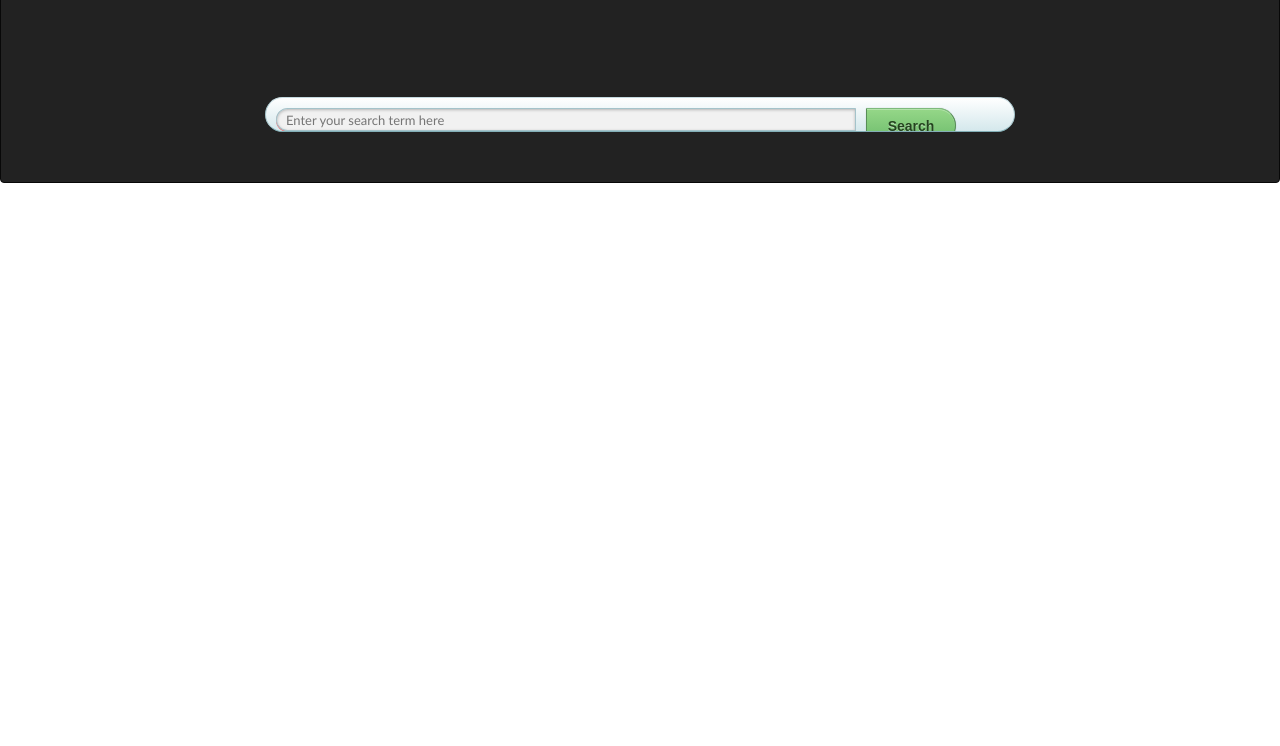
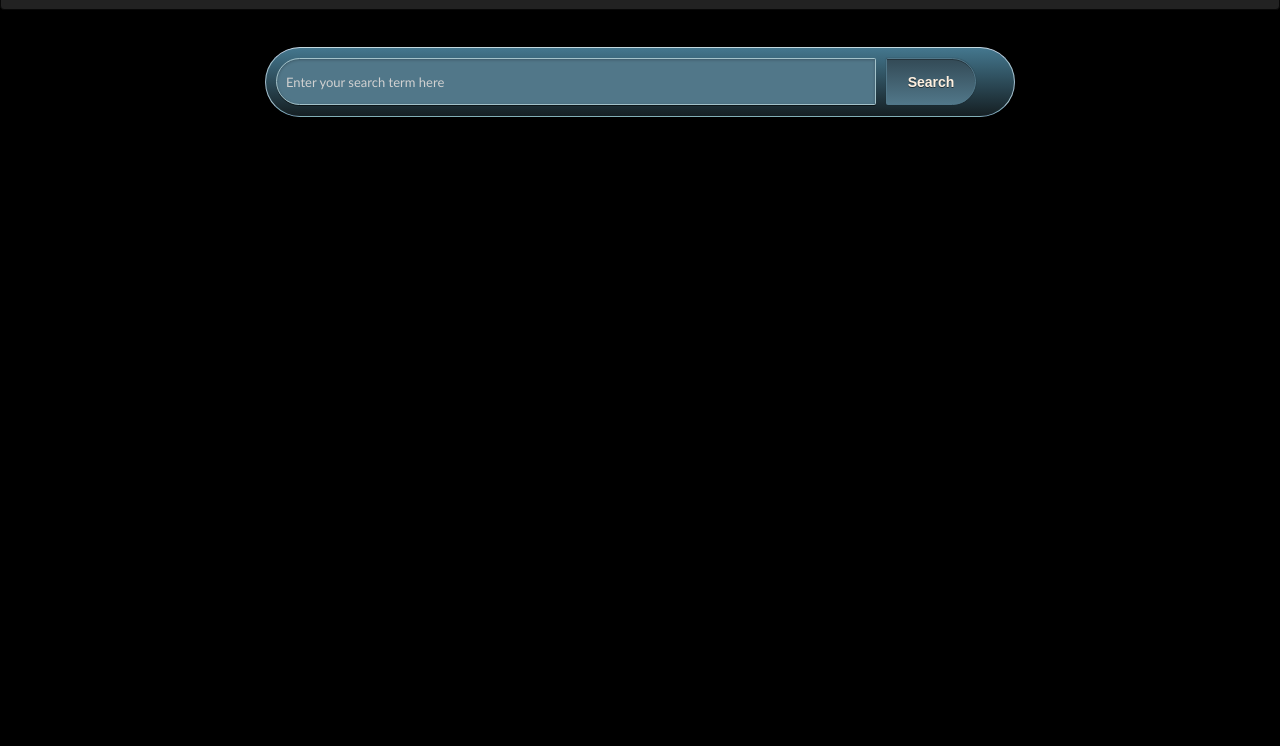
Before and after one commit to BakkenA/itunes-search, a plain HTML site: page Index.html in a window 1280 px wide. Shown: the part 54-800 px from the top of the page. Drawn offline with nearby package versions, Linux system fonts and the light colour scheme.

Commit message:
Various CSS tweaks to the submit button and search field

```diff
--- a/Index.html
+++ b/Index.html
@@ -6,26 +6,28 @@
     <scipt src="app.js"></script>
     <script src="https://ajax.googleapis.com/ajax/libs/angularjs/1.5.7/angular.min.js"></script>
     <link rel="stylesheet" href="https://maxcdn.bootstrapcdn.com/bootstrap/3.3.7/css/bootstrap.min.css">
-	  <script src="https://ajax.googleapis.com/ajax/libs/jquery/1.12.4/jquery.min.js"></script>
+    <link rel="stylesheet" href="https://cdnjs.cloudflare.com/ajax/libs/materialize/0.97.8/css/materialize.min.css">
+    <link rel="stylesheet" href="style.css"
+    <script src="https://ajax.googleapis.com/ajax/libs/jquery/1.12.4/jquery.min.js"></script>
 	  <script src="https://maxcdn.bootstrapcdn.com/bootstrap/3.3.7/js/bootstrap.min.js"></script>
-    <link rel="stylesheet" href="style.css"
+    <script src="https://cdnjs.cloudflare.com/ajax/libs/materialize/0.97.8/js/materialize.min.js"></script>
   </head>
   <body>
     <nav class="navbar navbar-inverse">
       <div class="container-fluid">
         <div class="navbar-header">
           <a class="navbar-brand" href="#">iToo</a>
-        <div style="position: fixed; z-index: 4; right: 52px; height: 44px; background-color: rgb(95, 95, 95); text-align: right; padding-top: 9px; top: 0px;" id = google_translate_element">...</div> == $0
 
         </div>
         <ul class="nav navbar-nav">
         </ul>
       </div>
     <div>
-      <form id="searchbox" action="">
-        <input id="search" type="text" placeholder="Enter your search term here">
-        <input id="submit" type="submit" value="Search"
-      </form>
     </div>
+    <form id="searchbox" action="">
+      <input id="search" type="text" placeholder="Enter your search term here">
+      <input id="submit" type="submit" value="Search"
+      <
+    </form>
   </body>
 </html>
--- a/style.css
+++ b/style.css
@@ -2,16 +2,16 @@
   background-color: rgba(121, 85, 72, 0.65);
 }
 #searchbox{
-  background-color: #eaf8fc;
-  background-image: linear-gradient(#fff, #d4e8ec);
-  border-radius: 35px;
+  background-color: #2f0cf7;
+  background-image: linear-gradient(#44778e, #151f23);
+  border-radius: 50px;
   border-width: 1px;
   border-style: solid;
   border-color: #c4d9df #a4c3ca #83afb7;
   width: 750px;
-  height: 35px;
+  height: 70px;
   padding: 10px;
-  margin: 100px auto 50px;
+  margin: 50px auto 50px;
   overflow: hidden;
 }
 #search,
@@ -20,41 +20,44 @@
 }
 #search{
   padding: 5px 9px;
-  height: 23px;
+  height: 35px;
   width: 580px;
   border: 1px solid #a4c3ca;
   font: normal 13px 'trebuchet MS', arial, helvetica;
-  background: #f1f1f1;
+  background: #517789;
   border-radius: 50px 3px 3px 50px;
-  box-shadow: 0 1px 3px rgba(0, 0, 0, 0.25) inset, 0 1px 0 rgba(255, 0, 0, 0.5);
+  box-shadow: 0 1px 3px rgba(0, 0, 0, 0.25) inset, 0 1px 0 rgba(0, 0, 0, 0.5);
 }
 #submit{
-  background-color: #6cbb6b;
-  background-image: linear-gradient(#95d788, #6cbb6b);
+  background-color: #517789;
+  background-image: linear-gradient(#334a56, #517789);
   border-radius: 3px 50px 50px 3px;
   border-width: 1px;
   border-style: solid;
-  border-color: #7eba7c #578e57 #447d43;
-  box-shadow: 0 0 1px rgba(0, 0, 0, 0.3),
-              0 1px 0 rgba(255, 255, 255, 0.3) inset;
-  height: 35px;
+  border-color: #517789 #517789 #517789;
+  box-shadow: 0 0 1px rgba(0, 0, 0, 0.5),
+              0 1px 0 rgba(0, 0, 0, 0.3) inset;
+  height: 47px;
   margin: 0 0 0 10px;
-  padding: 0;
+  padding: 0px;
   width: 90px;
   cursor: pointer;
   font: bold 14px Arial, Helvetica;
-  color: #23441e;
-  text-shadow: 0 1px 0 rgba(255,255,255,0.5);
+  color: #fff1e0;
+  text-shadow: 0 1px 0 rgba(0,0,0,0.5);
 }
 #submit:hover{
-  background-color: #95d788;
-  background-image: linear-gradient(#6cbb6b, #95d788);
+  background-color: #d27b11;
+  background-image: linear-gradient(#ab5e00, #d27b11);
 }
 #submit:active{
-  background-color: #95d788;
+  background-color: #d27b11;
   outline: none;
   box-shadow: 0 1px 4px rgba(0,0,0,0.5)
 }
 #submit::-moz-focus-inner{
-  border: 0;
+  border: 5;
 }
+body{
+  background-color: rgb(0, 0, 0);
+}
```
